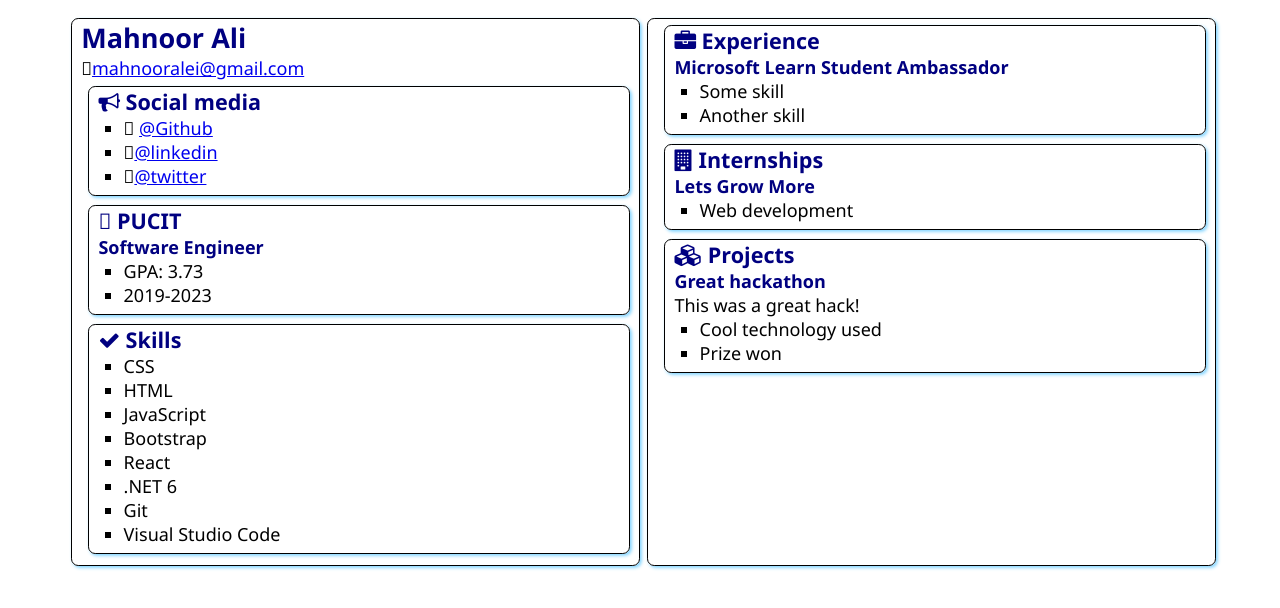
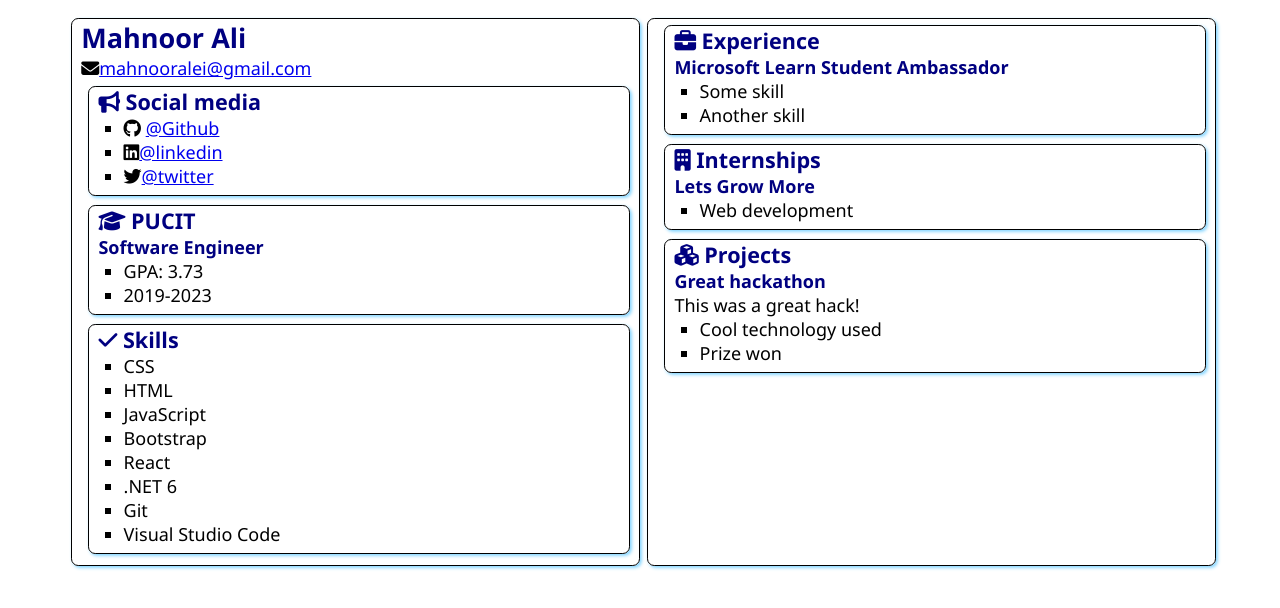
Before and after one commit to Mahnoor786-dev/-SATechnicalOnboarding, a plain HTML site: page src/index.html in a window 1280 px wide. Drawn offline with Linux system fonts and the light colour scheme.

Commit message:
icons added

```diff
--- a/src/index.html
+++ b/src/index.html
@@ -7,7 +7,7 @@
     <title>Resume</title>
 
     <link rel="stylesheet" href="style.css">
-    <link rel="stylesheet" href="https://cdnjs.cloudflare.com/ajax/libs/font-awesome/4.7.0/css/font-awesome.min.css">
+    <script src="https://kit.fontawesome.com/517e0ee7b2.js" crossorigin="anonymous"></script>
 </head>
 <body>
     <main>
```
